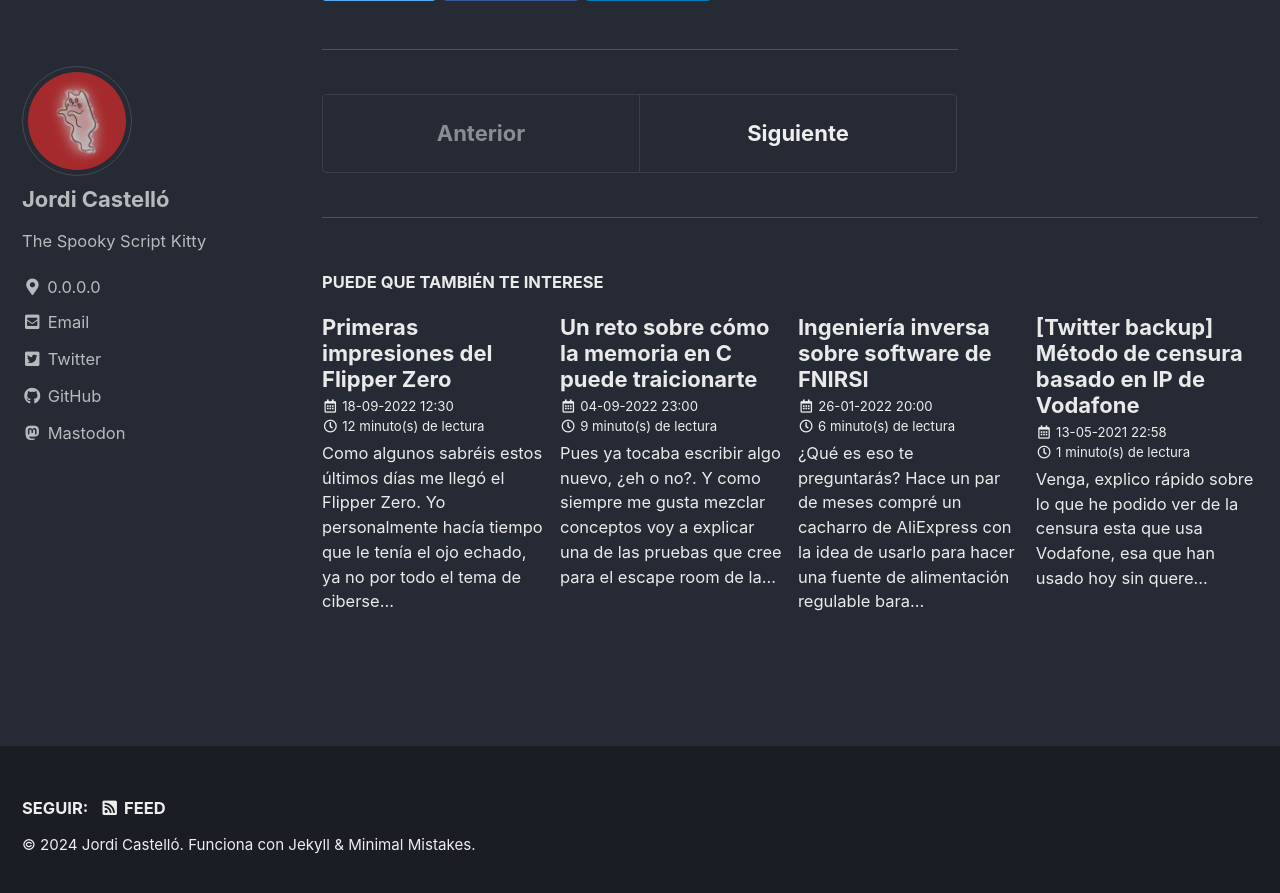
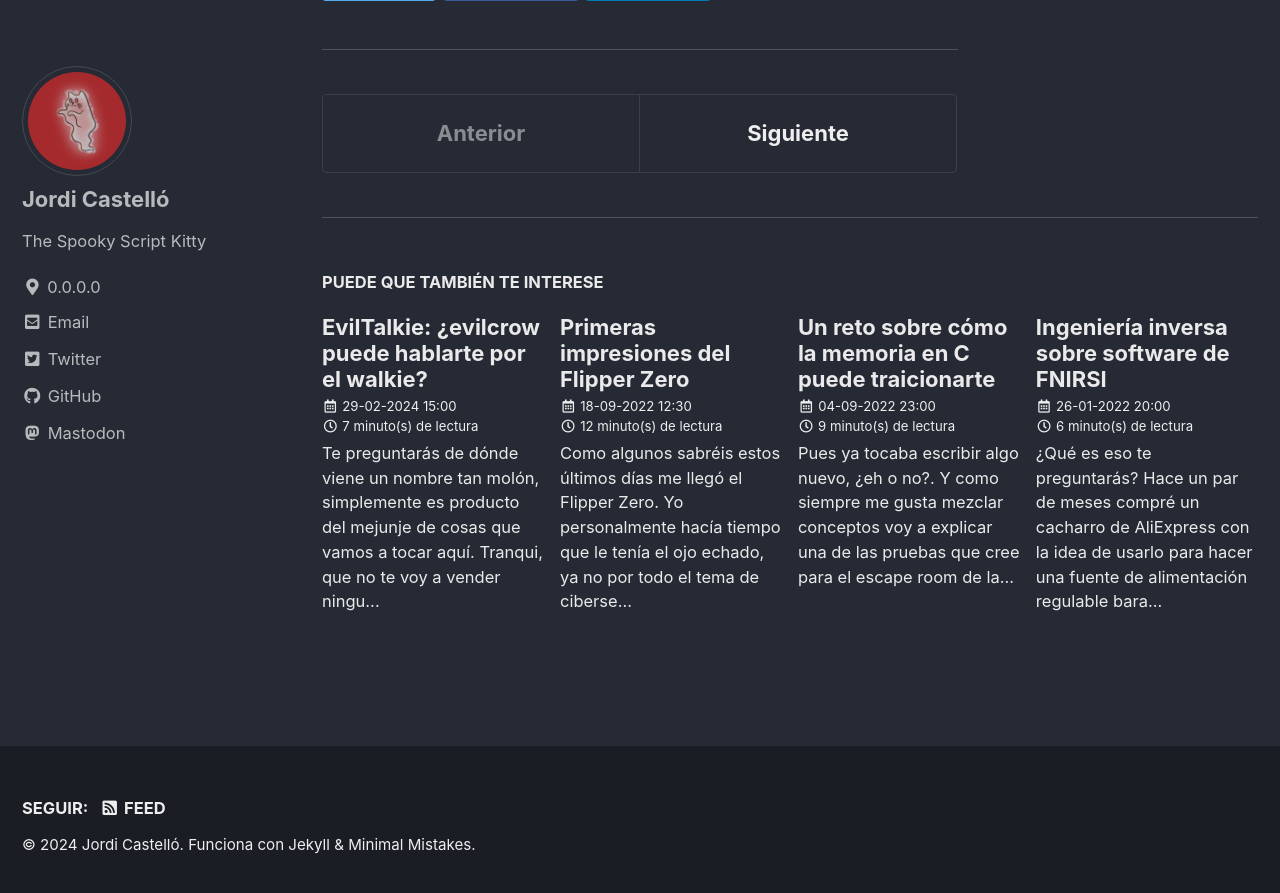
Before and after one commit to iordic/iordic.github.io, a Jekyll site: the page built from _posts/2018-10-07-primer-post.md, in a window 1280 px wide and 900 px high, scrolled down 1308 px. Shown: the top 893 px of the window. Built offline with Jekyll 4.4.1, drawn with Linux system fonts in a browser that asks for light colours; cached includes are drawn as plain includes; part of the change alters nothing that is shown.

Commit message:
Add evil talkie post

````diff
--- a/_config.yml
+++ b/_config.yml
@@ -16,6 +16,7 @@ minimal_mistakes_skin    : "dark" # "air", "aqua", "contrast", "dark", "dirt", "
 
 # Site Settings
 locale                   : "es-ES"
+timezone                 : Europe/Madrid
 title                    : "Blog de iordic"
 title_separator          : "-"
 subtitle                 : # site tagline that appears below site title in masthead
--- /dev/null
+++ b/_posts/2024-02-29-evil-talkie.md
@@ -0,0 +1,197 @@
+---
+title:  "EvilTalkie: ¿evilcrow puede hablarte por el walkie?"
+description: "Usando Arduino para enviar TTS por radio"
+date:   2024-02-29 15:00
+categories: radio electronica hacking
+---
+
+Te preguntarás de dónde viene un nombre tan molón, simplemente es producto del mejunje de
+cosas que vamos a tocar aquí. Tranqui, que no te voy a vender ninguna cosa, solo a pedir
+comida.
+
+La idea que tuve es simple: ¿se podrá usar el módulo CC1101 para mandar TTS a los walkie
+talkies sin licencia (aka PMR446)?
+
+Es el módulo que usar Flipper Zero y EvilCrowRF (a partir de ahora ecrf), y siempre con
+estos cacharros uno piensa en "hackear" cosas, pero no han tenido en cuenta lo divertido
+que podría suponer poder hacer que se raye alguien porque un robot le está hablando por
+walkie.
+
+## 1. Lo que nos dice la teoría
+He de decir que empiezo a escribir este artículo sin tener aún nada probado, porque no
+tengo a mano ahora mismo lo necesario para probar si mi teoría es acertada. Si no lo es,
+es posible que nunca lleguéis a ver este post, o puede que sí para que veáis que no todos
+los proyectos acaban saliendo "bien" o son viables. De corazón espero que funcione.
+
+En teoría uno puede pensar que es imposible, al fin y al cabo, el cc1101 es un chip que
+está pensado para mandar señales digitales. Se modulan los 0 y 1 con la portadora según
+el tipo de modulación que usemos (FM, AM, PM, etc... no se si hay más tipos ahora mismo).
+En esta imagen joseada se puede ver un ejemplo:
+
+![image]({{site.url}}/assets/evil_talkie/signal-modulation-methods-binary-digits-amplitudes-series.jpg)
+
+En cambio, los walkies tipo PMR446 de toda la vida no usan sistema digital en ningún
+momento (espero que no vengan los coleguis radiofrikis a funarme porque hoy en día es mentira):
+se mezcla la señal portadora con la señal moduladora (en este caso algo tan analógico
+como tu voz) y se transmite. Cuando llega al receptor se separan las señales y se
+reproduce la moduladora sin necesidad de usarse un proceso de decodificación digital,
+con un circuito analógico basta.
+
+¿Y por qué os cuento este rollo? El cc1101 en ningún momento va a poder mezclar audio con
+la portadora porque simplemente no funciona así. Tú le dices los bytes que quieres mandar
+y este modula la señal para representar esa información.
+
+Pero ahora bien, hay una trampa que se usa en electrónica digital para reproducir sonido:
+el uso de señales de pulsos (aka PWM) para reproducir determinados pitidos. Y en base a
+estas señales se han creado sintetizadores de música o diferentes algoritmos TTS (texto
+a voz) bastante rudimentarios. La cosa es que son capaces de reproducir sonidos usando
+solamente valores de nivel alto o bajo usando una mezcla de frecuencias determinadas.
+
+Hay una cosa más sobre el cc1101 que no he contado: se puede poner en modo "asíncrono" y
+variar a mano el cambio de estado entre bits usando uno de sus pines (GDO0) en el momento
+que se quiera. Es como funciona el protocolo RAW de flipper zero, por ejemplo, este trozo:
+
+`RAW_Data: 361 -68 2635 -66 ...`
+
+Se representaría como: la señal tiene nivel alto durante 661 microsegundos (us), cambia a
+bajo durante 68us, otra vez a alto durante 2635us, etc.. Si te interesa indagar, puedes
+leer sobre ello [aquí](https://github.com/flipperdevices/flipperzero-firmware/blob/dev/documentation/file_formats/SubGhzFileFormats.md#raw-files).
+
+Sabiendo que el cc1101 es capaz de trabajar con microsegundos y que las frecuencias
+audibles apenas superan el kilohercio (orden de milisegundos) se puede suponer que es
+perfectamente capaz de detectar los cambios de nivel de una señal PWM destinada a
+producir sonido sin perder info. Y si esa señal se puede escuchar inyectando directamente
+la salida PWM a un altavoz, debería también serla después de que un equipo analógico
+demodule la recibida porque en teoría sería la misma señal ☝️🤓.
+
+> A todo esto decir que no es que vaya a ser muy útil, solo es por la cencia que no se ace
+  sola, en verdad este módulo apenas tiene alcance y los walkies pueden filtrar lo que
+  escuchan configurando subtonos para no oír a otra gente en el mismo canal. Así que si
+  alguien lo quiere usar, teniendo como idea hacer daño de verdad, lo tiene crudo. De hecho
+  el propio ecrf/flipper zero tienen apl´icaciones para hacer jamming pero no es que
+  sirvan para mucho con la potencia a la que emiten.
+
+Y hasta aquí lo teorizado, espero que no te hayas dormido, ahora falta que funcione la
+parte práctica.
+
+## 2. ¿Qué necesitamos?
+Pues en mi cabeza está todo esto:
+- El ecrf
+- La librería que maneja el cc1101
+- Librería para la síntesis de voz
+
+¿Pero qué tiene que ver todo esto con el ecrf? Pues que es muy fácil de programar
+porque se puede hacer con Arduino, de hecho el software que usa está hecho así y doy
+gracias a Joel (su creador) por ello. He aprendido como manejar el cc1101 y cómo funciona
+leyendo el código del repositorio de ECRFv2. Y como ya viene todo ensamblado en la placa
+se puede probar el código directamente.
+
+He encontrado esta librería en la web de Arduino, que viendo las demos, parece que suena
+muy bien: [Talkie](https://www.arduino.cc/reference/en/libraries/talkie/).
+
+Casualmente, mirando el repositorio pone que para el ESP32 (microcontrolador que usa ecrf),
+se usa el pin 25 para generar la señal. Ese pin está conectado al GDO0 del segundo módulo
+que usa ecrf, y si recordáis lo antes dicho, es el pin por donde se emiten la señal de
+forma asíncrona. Por lo tanto parece que sea el destino 😎.
+
+> **Nota post-experimentación**: en verdad no estoy seguro que lo que use esta librería sea
+  PWM, tiene más pinta de ser DAC (conv´ersión de digital a analógico) que llevan algunos
+  microcontroladores.
+
+## 3. ¡Al lío!
+Es la hora de probar cosas, después de pelearme un poco con el IDE de Arduino que es un
+petardo, he conseguido ciertos resultados pero no estoy contento del todo. Os enseño el
+resultado:
+
+<video width="640" height="360" controls>
+    <source src="{{site.url}}/assets/evil_talkie/alpha-bravo-charlie.mp4" type="video/mp4">
+    Parece que tu navegador no soporta la etiqueta de video :(
+</video>
+
+Es básicamente un programa diciendo en bucle "Alpha Bravo Charlie". ¿Por qué estás
+palabras y no otras? Pues porque eran las que tenía a mano, porque tienen relación con
+la radioafición y esas cosas... (en verdad estuve buscando insultos pero no he encontrado).
+Las palabras de ese lenguaje vienen [aquí](https://github.com/ArminJo/Talkie/blob/master/src/Vocab_US_Large.cpp)
+(hay otros).
+
+El SDR de fondo es para que veáis la señal y porque lo he tenido que usar para encontrar
+la frecuencia, lo que se escucha es en el baofeng. Ahora podrán decirme que voy a ir a la
+cárcel por haber emitido en esta frecuencia, si lo lee el señor juez, lo he hecho en
+laboratorio controlado en una habitación con jaula de faraday y mi madre me dió permiso.
+
+El código es bastante sencillo:
+
+```c++
+#include "Talkie.h"
+#include "Vocab_US_Large.h"
+
+#include "ELECHOUSE_CC1101_SRC_DRV.h"   // He usado la modificada que viene en el repo de ecrfv2
+
+Talkie voice;
+
+// Pines usados por ecrf
+#define CC1101_SCK  14
+#define CC1101_MISO 12
+#define CC1101_MOSI 13
+#define CC1101_SS0   5
+#define CC1101_SS1 27
+
+#define MOD0_GDO0 2
+#define MOD0_GDO2 4
+#define MOD1_GDO0 25
+#define MOD1_GDO2 26
+
+
+void setup() {
+    Serial.begin(9600);
+    // Esta parte me la copié del código refactorizado que hice de ecrf por no pensar mucho (solo uso el segundo)
+    ELECHOUSE_cc1101.addSpiPin(CC1101_SCK, CC1101_MISO, CC1101_MOSI, CC1101_SS0, 0); // (0) first module
+    ELECHOUSE_cc1101.addSpiPin(CC1101_SCK, CC1101_MISO, CC1101_MOSI, CC1101_SS1, 1); // (1) second module
+}
+
+void loop() {
+  Serial.print("Speaking...");
+  // Esto igual se puede mover a setup() ya que no se cambian los parámetros, pero era una prueba rápida
+  ELECHOUSE_cc1101.setModul(1);
+  ELECHOUSE_cc1101.Init();
+  ELECHOUSE_cc1101.setModulation(0);
+  ELECHOUSE_cc1101.setMHZ(446.03125);   // frecuencia del canal 3 de PMR446
+  ELECHOUSE_cc1101.setDeviation(0);
+  ELECHOUSE_cc1101.SetTx();
+  // Aquí se empieza a decir que palabras usar por orden
+  voice.say(sp2_ALPHA);
+  voice.say(sp2_BRAVO);
+  voice.say(sp2_CHARLIE);
+  ELECHOUSE_cc1101.setSidle();
+  Serial.println("DONE");
+  delay(2000);
+}
+```
+
+## 4. Conclusiones y posible futuro
+¿Qué opináis? El resultado es bastante decepcionante, por un lado mi teoría era cierta,
+pero por otro han surgido problemas que no esperaba tbh.
+
+Los problemas que hay, si os habéis fijado, son:
+1. El ancho de banda es demasiado grande para NarrowFM, aunque se puede escuchar más o
+   menos, he estado mirando la documentación y no tiene pinta de poderse ajustar. Parece
+   que depende bastante del cristal que lleve la placa.
+2. La frecuencia que le pongo acaba siendo diferente de la que le digo y tengo que
+   buscarla a mano, por lo que no se escucharía tampoco en un canal estándar de PMR446.
+   Esto debe ser por el tipo de señal que le llega por GDO0, igual hay que jugar con
+   offset si se puede o algo así, o ajustarla echando la cuenta de la vieja.
+
+Si consigo hacer que funcione bien me gustaría intentar una cosa más difícil: crear una
+app en flipper zero para que funcione con SAM emitiendo lo que le escribas. Ahora existe
+una app que hace eso pero por el altavoz, sería adaptarla. Primero probaré SAM en el ecrf,
+pero eso será en otro post porque no tengo ganas de ponerme ya y me ha quedado extenso.
+
+⚠️ Nunca está de más deciros que no hagáis esto por ahí si no sabéis un mínimo de normativa
+sobre radiofrecuencia, no quiero tener que ir a buscaros al calabozo a pagar la fianza
+porque me siento responsable 😾.
+
+Y aquí cierro, ¡gracias por leer! :)
+
+# Enlaces de interés
+* [Librería Talkie para Arduino](https://github.com/ArminJo/Talkie)
+* [Repositorio EvilCrowRFv2](https://github.com/joelsernamoreno/EvilCrowRF-V2)
````
Also changed, not shown: assets/evil_talkie/signal-modulation-methods-binary-digits-amplitudes-series.jpg (added), 1 other file.
